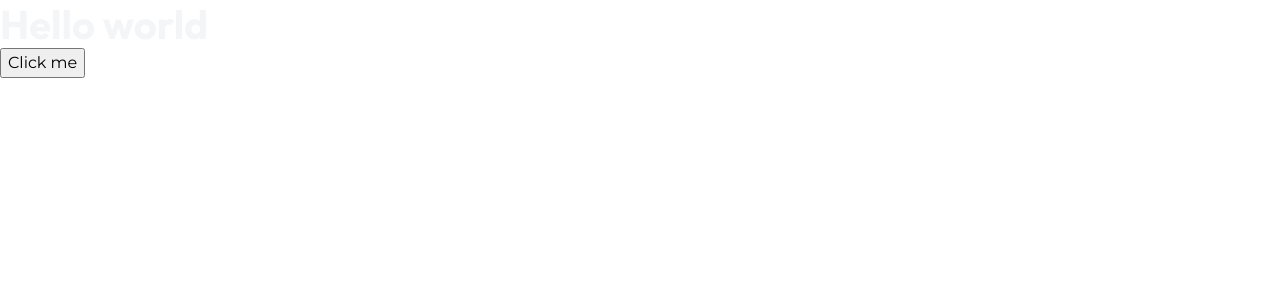
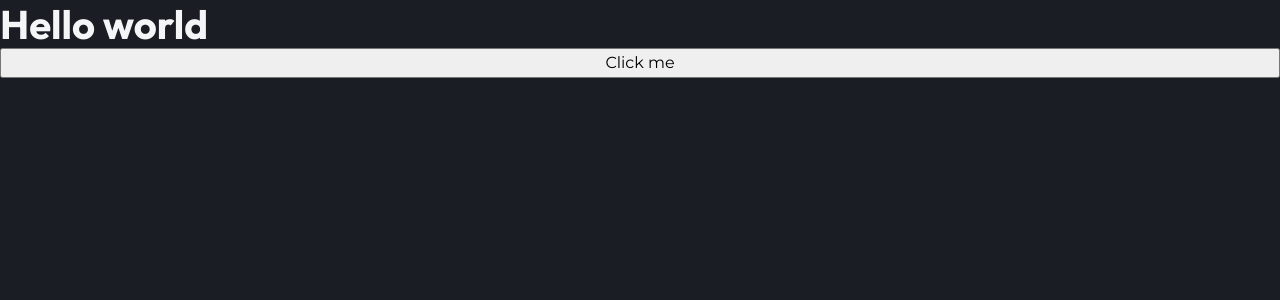
Before and after one commit to Dan-Cosci/studentBuddy, a React (Vite) app in the folder frontend/: page / in a window 1280 px wide. Shown: the top 300 px of the page. Built offline with nearby package versions, Linux system fonts and the light colour scheme.

Commit message:
studying structure

```diff
--- a/frontend/package.json
+++ b/frontend/package.json
@@ -14,6 +14,7 @@
     "react": "^19.2.0",
     "react-dom": "^19.2.0",
     "react-hot-toast": "^2.6.0",
+    "react-router-dom": "^7.12.0",
     "scss": "^0.2.4"
   },
   "devDependencies": {
--- a/frontend/src/App.jsx
+++ b/frontend/src/App.jsx
@@ -1,21 +1,23 @@
 import React from 'react'
 import "./assets/css/style.css"
 
+import toast from 'react-hot-toast'
 import instance from './services/api.service.js'
 
 const App = () => {
 
   const buttonClick = () => {
+    toast.success("Hello world")
     instance.get('/notes/').then((res) => {
       console.log(res)
     })
   }
 
   return (
-    <div>
-      <h1>Hello world</h1>
+    <main className="main">
+      <h1 className=''>Hello world</h1>
       <button onClick={buttonClick}>Click me</button>
-    </div>
+    </main>
   )
 }
 
--- a/frontend/src/assets/css/style.css
+++ b/frontend/src/assets/css/style.css
@@ -118,4 +118,12 @@ pre {
   font-family: "Young Serif", serif;
 }
 
+.main {
+  min-height: 100vh;
+  width: 100%;
+  background-color: hsl(220, 15%, 12%);
+  display: flex;
+  flex-direction: column;
+}
+
 /*# sourceMappingURL=style.css.map */
--- /dev/null
+++ b/frontend/src/assets/scss/base/_base.scss
@@ -0,0 +1,9 @@
+@use "../abstract" as *;
+
+.main {
+    min-height: 100vh;
+    width: 100%;
+
+    background-color: $clr-secondary;
+    @include flex-colum;
+}
--- a/frontend/src/assets/scss/base/_index.scss
+++ b/frontend/src/assets/scss/base/_index.scss
@@ -1,3 +1,4 @@
 // Forward all partials in base
 @forward 'reset';
 @forward 'typography';
+@forward 'base';
--- a/frontend/src/main.jsx
+++ b/frontend/src/main.jsx
@@ -1,11 +1,18 @@
 import { StrictMode } from 'react'
 import { createRoot } from 'react-dom/client'
-import toast ,{Toaster} from "react-hot-toast";
-import App from './App.jsx'
+import toast ,{ Toaster } from "react-hot-toast";
+import { BrowserRouter } from 'react-router-dom';
+import App from './App.jsx';
 
 createRoot(document.getElementById('root')).render(
   <StrictMode>
-    <App />
-    <Toaster />
+    <BrowserRouter>
+      <App />
+      <Toaster
+        position="center-top"
+        reverseOrder={true}
+        containerStyle={{zIndex: 9999}}
+        />
+    </BrowserRouter>
   </StrictMode>,
 )
```
Also changed, not shown: frontend/src/assets/scss/abstract/_mixins.scss (+15 -0 lines), 2 other files (tests, documents, lock files or other folders).
